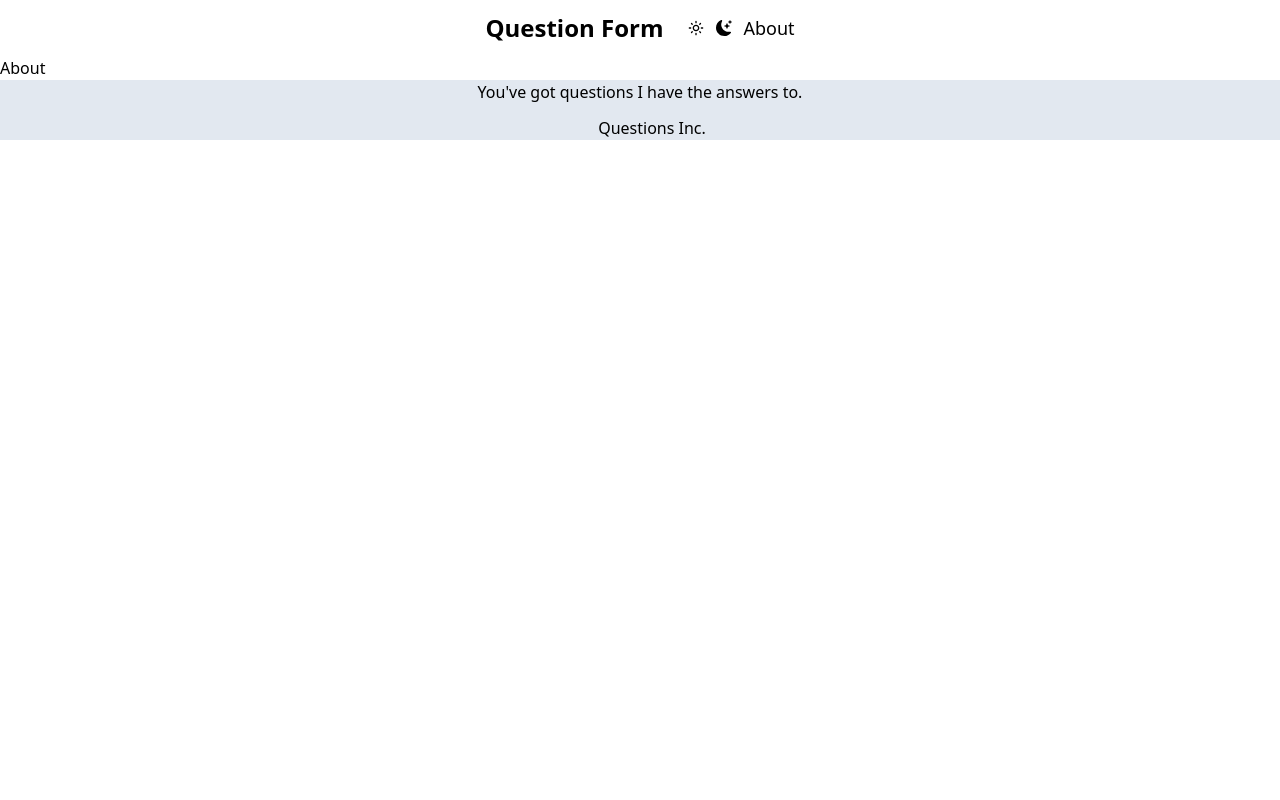
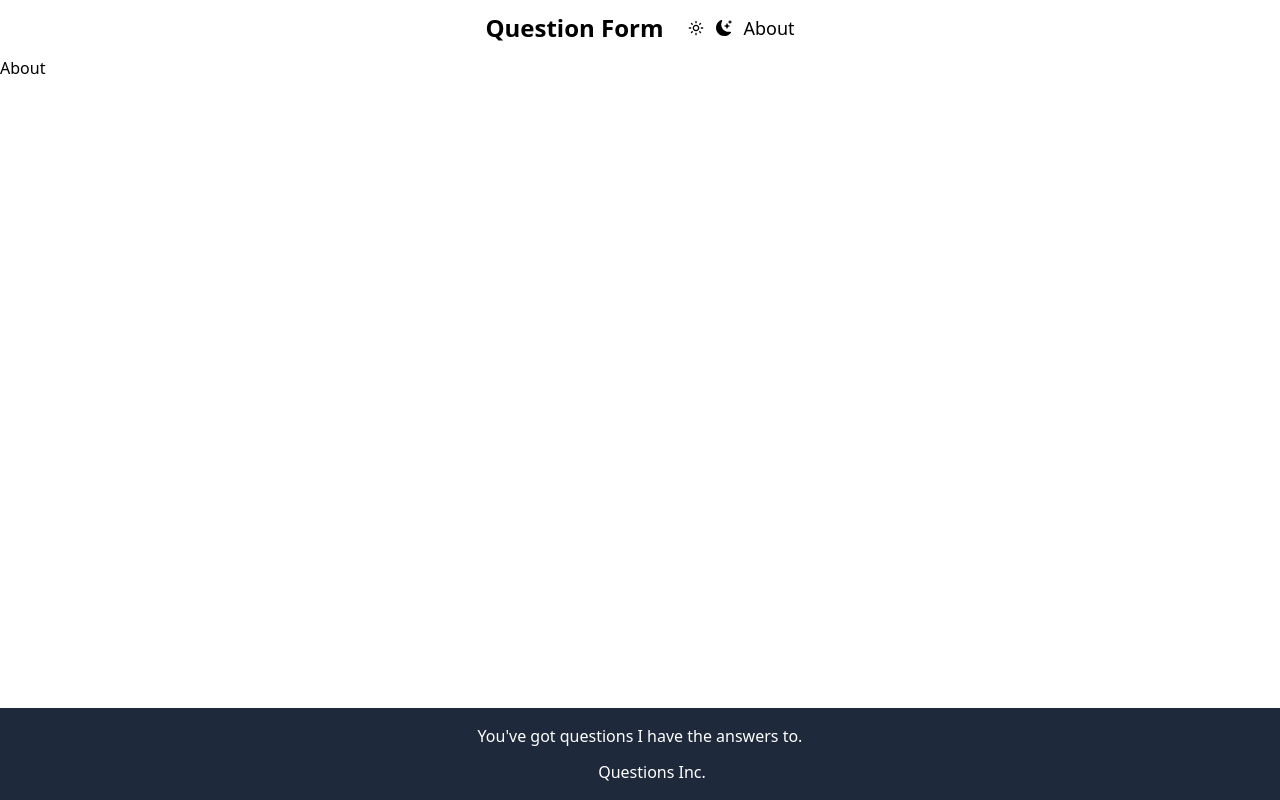
Before and after one commit to Bloom-Sayiorri/controlled-form, a React (Create React App) app: page /about in a window 1280 px wide. Built offline with nearby package versions, Linux system fonts and the light colour scheme; some icons are missing.

Commit message:
footer done

```diff
--- a/src/components/Footer.jsx
+++ b/src/components/Footer.jsx
@@ -3,7 +3,7 @@ import { FaRegCopyright } from "react-icons/fa6";
 
 const Footer = () => {
   return (
-    <footer className='bg-slate-200'>
+    <footer className='bg-slate-800 text-white p-4 fixed bottom-0 w-full'>
       <p className='h-5 flex justify-center'>You've got questions I have the answers to.</p>
       <p className='flex justify-center items-center gap-2 mt-4'><span><FaRegCopyright /></span> Questions Inc.</p>
     </footer>
--- a/src/components/Navbar.jsx
+++ b/src/components/Navbar.jsx
@@ -7,7 +7,9 @@ const Navbar = () => {
     //
   return (
     <section className='flex justify-center p-3 items-center'>
-        <h1 className='mr-0 pr-2 items-center text-2xl font-semibold'>Question Form</h1>
+        <NavLink >
+          <h1 className='mr-0 pr-2 items-center text-2xl font-semibold'>Question Form</h1>
+        </NavLink>
         <nav className='flex justify-end items-center gap-3 ml-4'>
           <MdOutlineLightMode />
           <BsFillMoonStarsFill />
```
